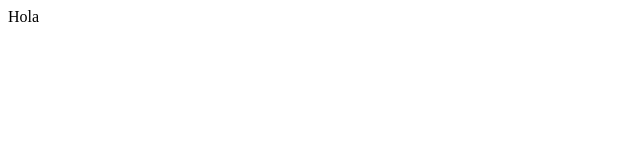
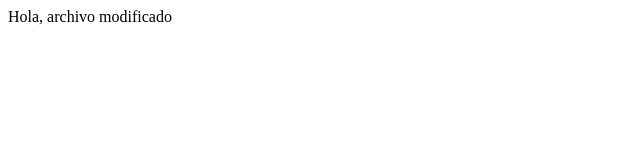
Before and after one commit to marcedev-ap/nuevo-repo, a plain HTML site: page index.html in a window 1280 px wide. Shown: the whole page, without its empty margins (0-640 px from the left). Drawn offline with Linux system fonts and the light colour scheme.

Commit message:
segundo commit

```diff
--- a/index.html
+++ b/index.html
@@ -6,6 +6,6 @@
     <title>Document</title>
   </head>
   <body>
-    Hola
+    Hola, archivo modificado
   </body>
 </html>
```
